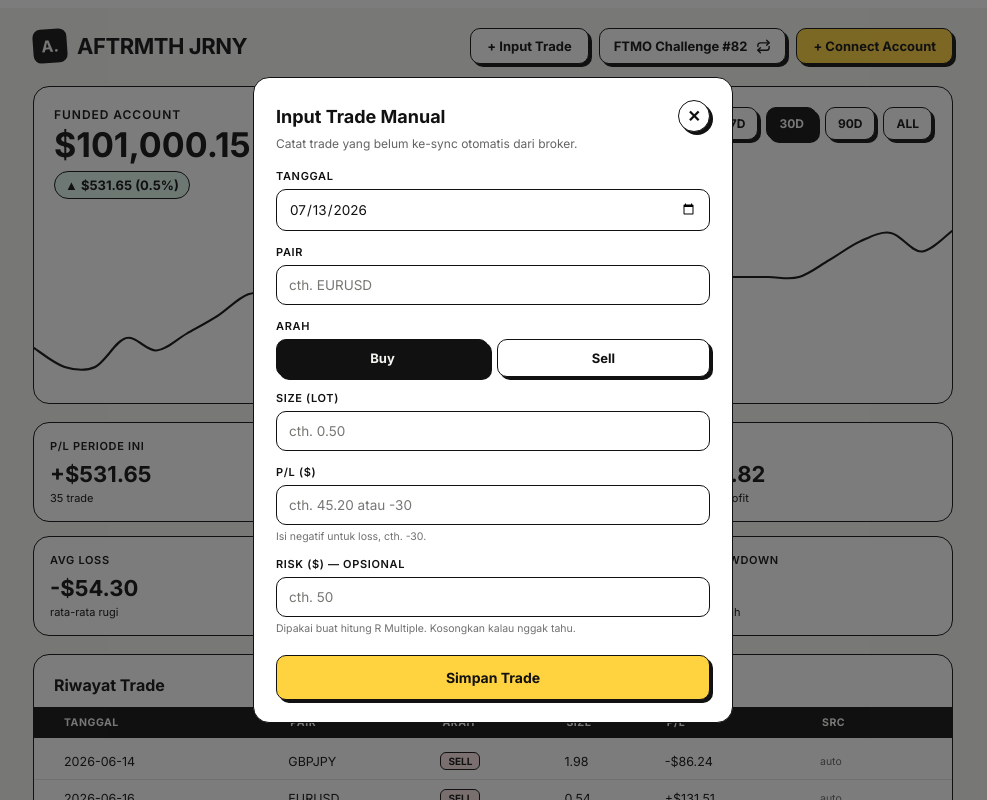
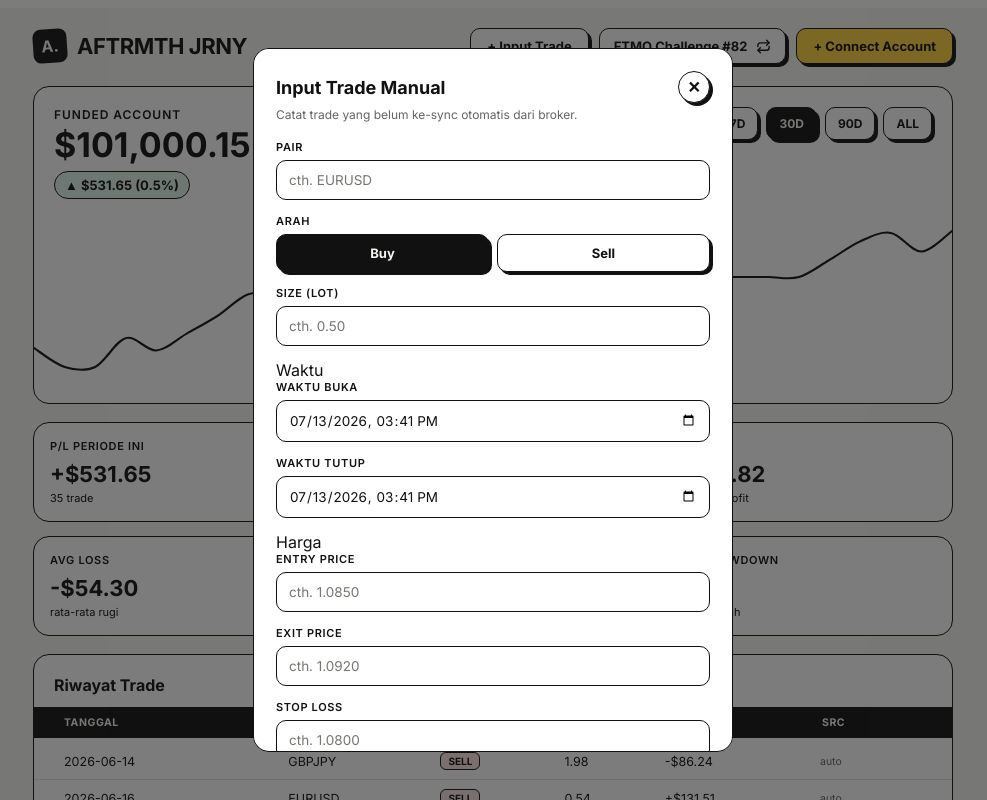
Before and after one commit to mrinsmnrs-ship-it/Aftermath-Journey, a React (Vite) app: page / in a window 1280 px wide. Both pictures are taken after a click on the button "+ Input Trade". Shown: the top 800 px of the page, without its empty margins (147-1134 px from the left). Built offline with nearby package versions, Linux system fonts and the light colour scheme.

Commit message:
Update AddTradeModal.jsx

```diff
--- a/src/components/Dashboard/AddTradeModal.jsx
+++ b/src/components/Dashboard/AddTradeModal.jsx
@@ -1,24 +1,39 @@
 import { useState } from 'react';
 
-function todayStr() {
-  return new Date().toISOString().slice(0, 10);
+// Format Date -> value siap pakai buat <input type="datetime-local">, presisi ke menit.
+function nowLocal() {
+  const d = new Date();
+  d.setSeconds(0, 0);
+  const pad = (n) => String(n).padStart(2, '0');
+  return `${d.getFullYear()}-${pad(d.getMonth() + 1)}-${pad(d.getDate())}T${pad(d.getHours())}:${pad(d.getMinutes())}`;
 }
 
+const initialState = {
+  openTime: nowLocal(),
+  closeTime: nowLocal(),
+  pair: '',
+  dir: 'BUY',
+  size: '',
+  entryPrice: '',
+  exitPrice: '',
+  sl: '',
+  tp: '',
+  plGross: '',
+  commission: '',
+  swap: '',
+};
+
 export default function AddTradeModal({ open, onClose, onAddTrade }) {
-  const [date, setDate] = useState(todayStr());
-  const [pair, setPair] = useState('');
-  const [dir, setDir] = useState('BUY');
-  const [size, setSize] = useState('');
-  const [pl, setPl] = useState('');
-  const [risk, setRisk] = useState('');
+  const [form, setForm] = useState(initialState);
+  const [error, setError] = useState('');
+
+  function set(field) {
+    return (e) => setForm((f) => ({ ...f, [field]: e.target.value }));
+  }
 
   function resetForm() {
-    setDate(todayStr());
-    setPair('');
-    setDir('BUY');
-    setSize('');
-    setPl('');
-    setRisk('');
+    setForm(initialState);
+    setError('');
   }
 
   function handleClose() {
@@ -28,20 +43,73 @@ export default function AddTradeModal({ open, onClose, onAddTrade }) {
 
   function handleSubmit(e) {
     e.preventDefault();
-    const plNum = parseFloat(pl);
-    if (Number.isNaN(plNum)) return;
 
-    const riskNum = parseFloat(risk);
-    const hasRisk = !Number.isNaN(riskNum) && riskNum > 0;
-    const r = hasRisk ? +(plNum / riskNum).toFixed(2) : 0;
+    const entryNum = parseFloat(form.entryPrice);
+    const exitNum = parseFloat(form.exitPrice);
+    const plGrossNum = parseFloat(form.plGross);
+    const sizeTrim = form.size.trim();
+
+    if (!form.pair.trim() || !sizeTrim) {
+      setError('Pair dan Size wajib diisi.');
+      return;
+    }
+    if (!form.openTime || !form.closeTime) {
+      setError('Waktu buka dan tutup wajib diisi.');
+      return;
+    }
+    if (form.closeTime < form.openTime) {
+      setError('Waktu tutup nggak boleh sebelum waktu buka.');
+      return;
+    }
+    if (Number.isNaN(entryNum) || Number.isNaN(exitNum)) {
+      setError('Entry Price dan Exit Price wajib diisi dengan angka.');
+      return;
+    }
+    if (Number.isNaN(plGrossNum)) {
+      setError('P/L Kotor wajib diisi dengan angka (isi negatif kalau loss).');
+      return;
+    }
+
+    // SL opsional: kalau diisi & valid, R multiple ke-hitung dari jarak entry-SL,
+    // dibandingkan sama jarak entry-exit ke arah yang sama (jadi netral dari lot size).
+    const slNum = parseFloat(form.sl);
+    const hasSl = !Number.isNaN(slNum) && slNum !== entryNum;
+    let r = 0;
+    if (hasSl) {
+      const riskDist = Math.abs(entryNum - slNum);
+      const profitDist = form.dir === 'BUY' ? exitNum - entryNum : entryNum - exitNum;
+      r = riskDist > 0 ? +(profitDist / riskDist).toFixed(2) : 0;
+    }
+
+    // TP opsional, cuma buat catatan — nggak masuk hitungan apa pun.
+    const tpNum = parseFloat(form.tp);
+    const hasTp = !Number.isNaN(tpNum);
+
+    const commissionNum = parseFloat(form.commission);
+    const swapNum = parseFloat(form.swap);
+    const commission = Number.isNaN(commissionNum) ? 0 : commissionNum;
+    const swap = Number.isNaN(swapNum) ? 0 : swapNum;
+    const plNet = +(plGrossNum + commission + swap).toFixed(2);
 
     onAddTrade({
-      date,
-      pair: pair.trim().toUpperCase() || '—',
-      dir,
-      size: size.trim() || '0.00',
-      pl: +plNum.toFixed(2),
-      risk: hasRisk ? +riskNum.toFixed(2) : 0,
+      // 'date' tetap disediakan (diambil dari closeTime) biar kompatibel sama
+      // fitur yang udah ada: filter periode, kurva equity, dan tabel riwayat.
+      date: form.closeTime.slice(0, 10),
+      openTime: form.openTime,
+      closeTime: form.closeTime,
+      pair: form.pair.trim().toUpperCase() || '—',
+      dir: form.dir,
+      size: sizeTrim || '0.00',
+      entryPrice: entryNum,
+      exitPrice: exitNum,
+      sl: hasSl ? slNum : null,
+      tp: hasTp ? tpNum : null,
+      plGross: +plGrossNum.toFixed(2),
+      commission: +commission.toFixed(2),
+      swap: +swap.toFixed(2),
+      // 'pl' = net P/L (kotor + komisi + swap). Ini yang dipakai buat kurva equity,
+      // total P/L, win rate, dst — karena itu yang beneran ngaruh ke saldo akun.
+      pl: plNet,
       r,
       src: 'manual',
     });
@@ -62,24 +130,13 @@ export default function AddTradeModal({ open, onClose, onAddTrade }) {
 
         <form onSubmit={handleSubmit}>
           <div className="field">
-            <label htmlFor="tDate">Tanggal</label>
-            <input
-              type="date"
-              id="tDate"
-              value={date}
-              onChange={(e) => setDate(e.target.value)}
-              required
-            />
-          </div>
-
-          <div className="field">
             <label htmlFor="tPair">Pair</label>
             <input
               type="text"
               id="tPair"
               placeholder="cth. EURUSD"
-              value={pair}
-              onChange={(e) => setPair(e.target.value)}
+              value={form.pair}
+              onChange={set('pair')}
               required
             />
           </div>
@@ -87,10 +144,10 @@ export default function AddTradeModal({ open, onClose, onAddTrade }) {
           <div className="field">
             <label>Arah</label>
             <div className="type-toggle">
-              <button type="button" className={dir === 'BUY' ? 'active' : ''} onClick={() => setDir('BUY')}>
+              <button type="button" className={form.dir === 'BUY' ? 'active' : ''} onClick={() => setForm((f) => ({ ...f, dir: 'BUY' }))}>
                 Buy
               </button>
-              <button type="button" className={dir === 'SELL' ? 'active' : ''} onClick={() => setDir('SELL')}>
+              <button type="button" className={form.dir === 'SELL' ? 'active' : ''} onClick={() => setForm((f) => ({ ...f, dir: 'SELL' }))}>
                 Sell
               </button>
             </div>
@@ -103,37 +160,138 @@ export default function AddTradeModal({ open, onClose, onAddTrade }) {
               step="0.01"
               id="tSize"
               placeholder="cth. 0.50"
-              value={size}
-              onChange={(e) => setSize(e.target.value)}
+              value={form.size}
+              onChange={set('size')}
+              required
             />
           </div>
 
+          <div className="field-section-title">Waktu</div>
+          <div className="field-row">
+            <div className="field">
+              <label htmlFor="tOpen">Waktu Buka</label>
+              <input
+                type="datetime-local"
+                id="tOpen"
+                value={form.openTime}
+                onChange={set('openTime')}
+                required
+              />
+            </div>
+            <div className="field">
+              <label htmlFor="tClose">Waktu Tutup</label>
+              <input
+                type="datetime-local"
+                id="tClose"
+                value={form.closeTime}
+                onChange={set('closeTime')}
+                required
+              />
+            </div>
+          </div>
+
+          <div className="field-section-title">Harga</div>
+          <div className="field-row">
+            <div className="field">
+              <label htmlFor="tEntry">Entry Price</label>
+              <input
+                type="number"
+                step="any"
+                id="tEntry"
+                placeholder="cth. 1.0850"
+                value={form.entryPrice}
+                onChange={set('entryPrice')}
+                required
+              />
+            </div>
+            <div className="field">
+              <label htmlFor="tExit">Exit Price</label>
+              <input
+                type="number"
+                step="any"
+                id="tExit"
+                placeholder="cth. 1.0920"
+                value={form.exitPrice}
+                onChange={set('exitPrice')}
+                required
+              />
+            </div>
+          </div>
+          <div className="field-row">
+            <div className="field field-optional">
+              <label htmlFor="tSl">Stop Loss</label>
+              <input
+                type="number"
+                step="any"
+                id="tSl"
+                placeholder="cth. 1.0800"
+                value={form.sl}
+                onChange={set('sl')}
+              />
+            </div>
+            <div className="field field-optional">
+              <label htmlFor="tTp">Take Profit</label>
+              <input
+                type="number"
+                step="any"
+                id="tTp"
+                placeholder="cth. 1.0950"
+                value={form.tp}
+                onChange={set('tp')}
+              />
+            </div>
+          </div>
+          <div className="field-hint" style={{ marginTop: '-6px', marginBottom: '14px' }}>
+            Isi Stop Loss buat auto-hitung R Multiple dari jarak entry-SL. Take Profit cuma catatan, nggak dipakai hitungan.
+          </div>
+
+          <div className="field-section-title">P/L</div>
           <div className="field">
-            <label htmlFor="tPl">P/L ($)</label>
+            <label htmlFor="tPlGross">P/L Kotor ($)</label>
             <input
               type="number"
               step="0.01"
-              id="tPl"
+              id="tPlGross"
               placeholder="cth. 45.20 atau -30"
-              value={pl}
-              onChange={(e) => setPl(e.target.value)}
+              value={form.plGross}
+              onChange={set('plGross')}
               required
             />
-            <div className="field-hint">Isi negatif untuk loss, cth. -30.</div>
+            <div className="field-hint">Hasil aktual dari broker. Isi negatif untuk loss, cth. -30.</div>
+          </div>
+          <div className="field-row">
+            <div className="field field-optional">
+              <label htmlFor="tCommission">Komisi ($)</label>
+              <input
+                type="number"
+                step="0.01"
+                id="tCommission"
+                placeholder="cth. -3.50"
+                value={form.commission}
+                onChange={set('commission')}
+              />
+            </div>
+            <div className="field field-optional">
+              <label htmlFor="tSwap">Swap ($)</label>
+              <input
+                type="number"
+                step="0.01"
+                id="tSwap"
+                placeholder="cth. -1.20 atau 0.80"
+                value={form.swap}
+                onChange={set('swap')}
+              />
+            </div>
+          </div>
+          <div className="field-hint" style={{ marginTop: '-6px', marginBottom: '14px' }}>
+            Komisi biasanya negatif, Swap bisa plus atau minus. Keduanya ngurangin/nambahin P/L bersih.
           </div>
 
-          <div className="field">
-            <label htmlFor="tRisk">Risk ($) — opsional</label>
-            <input
-              type="number"
-              step="0.01"
-              id="tRisk"
-              placeholder="cth. 50"
-              value={risk}
-              onChange={(e) => setRisk(e.target.value)}
-            />
-            <div className="field-hint">Dipakai buat hitung R Multiple. Kosongkan kalau nggak tahu.</div>
-          </div>
+          {error && (
+            <div className="field-hint" style={{ color: 'var(--loss)', opacity: 1, marginBottom: '10px' }}>
+              {error}
+            </div>
+          )}
 
           <button type="submit" className="btn btn-accent submit-btn">Simpan Trade</button>
         </form>
```
